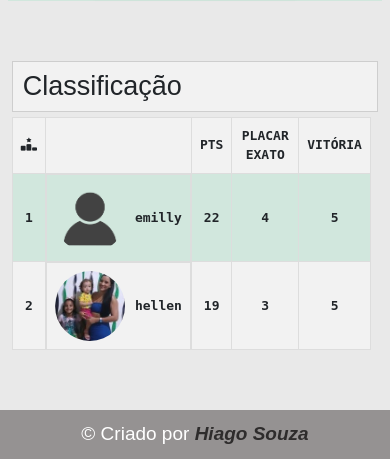
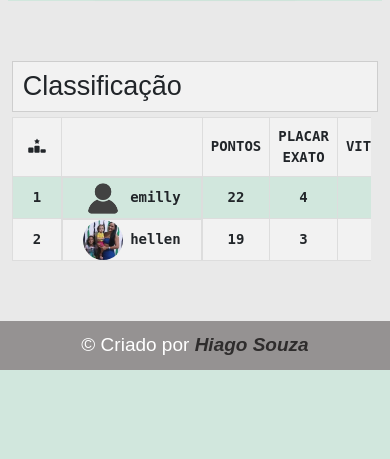
Before and after one commit to hiagospencer/bolao_brasileirao, a Django app: page / in a window 390 px wide. Shown: the part 653-1112 px from the top of the page. After the commit the page ends 1023 px from the top, so only its background shows below. Run offline with Django 5.2, Linux system fonts and the light colour scheme; data comes from the database, SQL or seed files in the repository; some libraries are stand-ins or nearby versions; some web fonts are replaced.

Commit message:
ajustando a table

```diff
--- a/bolao/templates/index.html
+++ b/bolao/templates/index.html
@@ -41,12 +41,12 @@
 <section class="container">
     <h2>Classificação</h2>
     <div class="tabela">
-        <table>
+        <table >
             <thead>
                 <tr>
                     <th><i class="fa-solid fa-ranking-star"></i></th>
                     <th></th>
-                    <th>PTS</th>
+                    <th>PONTOS</th>
                     <th>PLACAR EXATO</th>
                     <th>VITÓRIA</th>
                 </tr>
--- a/bolao/views.py
+++ b/bolao/views.py
@@ -17,7 +17,9 @@ def homepage(request):
         user = request.user
         usuarios = Classificacao.objects.filter(usuario__pagamento=True).order_by('-pontos', '-placar_exato', '-vitorias', '-empates')
 
-        calcular_pontuacao(user)
+        thread = threading.Thread(target=calcular_pontuacao(user))
+        thread.start()
+
 
         context = {'usuarios':usuarios}
         return render(request, 'index.html',context)
--- a/static/css/style.css
+++ b/static/css/style.css
@@ -225,6 +225,7 @@ a:hover {
 }
 .tabela {
   background-color: #d1e7dd;
+  width: 100%;
   overflow: auto;
 }
 
@@ -269,8 +270,6 @@ tr:hover {
   display: flex;
   align-items: center;
 }
-
-
 
 /* ========================== fim da Classificação ====================== */
 
@@ -421,11 +420,9 @@ form {
 
 /* ========================== fim da Página Regras ====================== */
 
-
 .configuracoes {
   margin: 130px auto auto auto;
   padding: 0 2%;
-
 }
 
 /* ========================== fim da Página Configurações ====================== */
@@ -519,6 +516,34 @@ footer a {
     box-shadow: 0px 5px 10px rgba(0, 0, 0, 0.2);
   }
 
+  td {
+    padding: 0 20px;
+  }
+
+  .escudo {
+    width: 40px;
+    height: 40px;
+    margin-right: 7px;
+  }
+
+  table {
+    border-collapse: collapse;
+    width: 100%;
+
+    box-shadow: 0px 5px 10px rgba(0, 0, 0, 0.2);
+  }
+
+  th,
+  td {
+
+    font-size: 14px !important;
+  }
+
+  th {
+    background-color: #f2f2f2;
+    font-weight: bold;
+  }
+
   .rodadas {
     width: 96%;
     gap: 22px;
```
